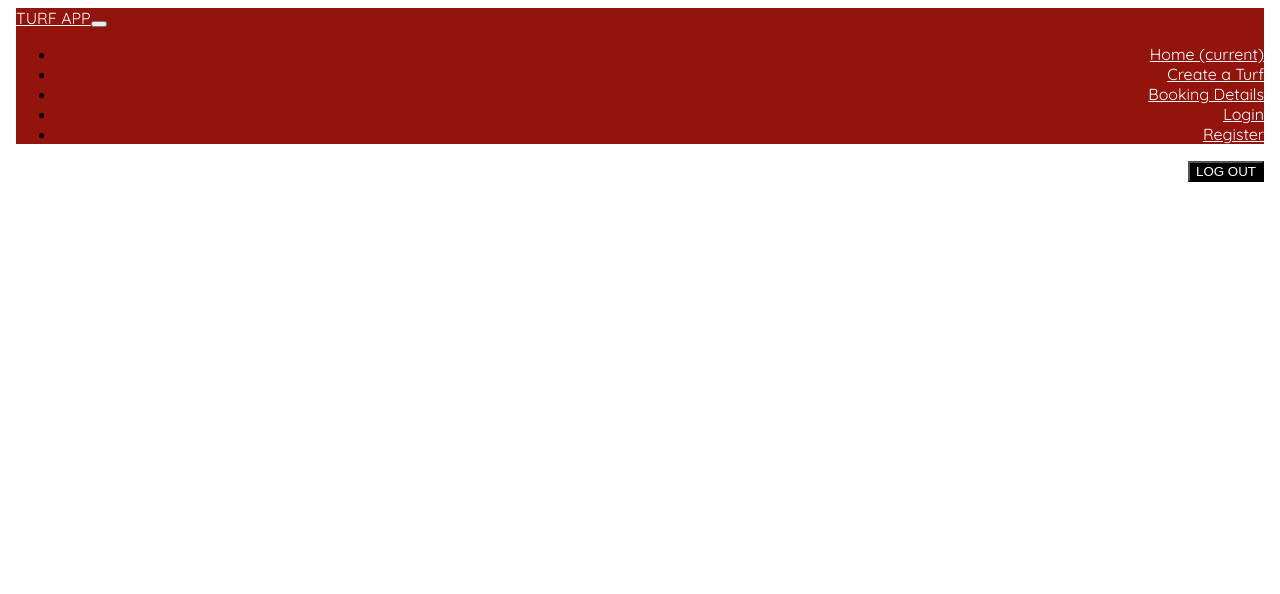
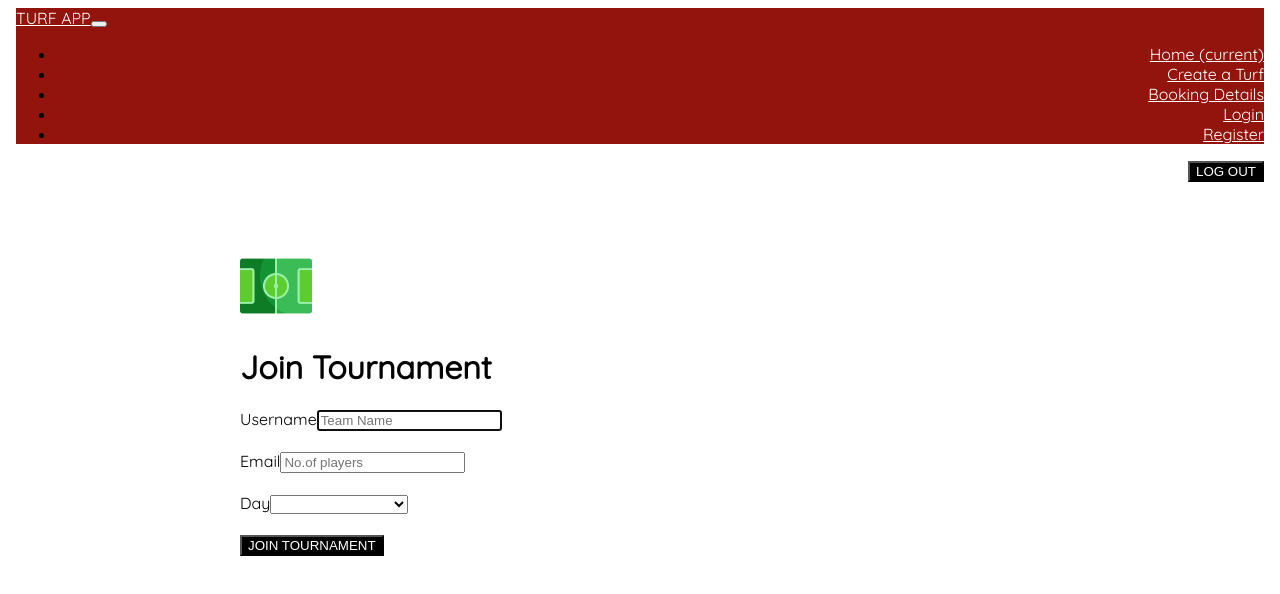
Before and after one commit to arondasamuel123/TurfApp, an Angular app: page /join-form/1 in a window 1280 px wide. Before the commit this address led to /. Shown: the top 594 px of the page. Built offline with nearby package versions, Linux system fonts and the light colour scheme.

Commit message:
Create turf functionality completed

```diff
--- a/src/app/app-routing.module.ts
+++ b/src/app/app-routing.module.ts
@@ -18,7 +18,7 @@ const routes: Routes = [
   {path: 'booking-form/:id', component: BookingFormComponent},
   {path: 'tourna-form/:id', component: TournaFormComponent},
   {path: 'schedule-form', component: ScheduleFormComponent},
-  {path: 'join-form', component: JoinFormComponent},
+  {path: 'join-form/:id', component: JoinFormComponent},
   {path: 'turf/:id', component: TurfDetailsComponent},
   {path: 'view/:id', component: BookingComponent}
 ];
--- a/src/app/app.module.ts
+++ b/src/app/app.module.ts
@@ -1,6 +1,6 @@
 import { BrowserModule } from '@angular/platform-browser';
 import { NgModule } from '@angular/core';
-import {FormsModule} from '@angular/forms';
+import {FormsModule, ReactiveFormsModule} from '@angular/forms';
 import { AppRoutingModule } from './app-routing.module';
 import { AppComponent } from './app.component';
 import { NavbarComponent } from './navbar/navbar.component';
@@ -39,7 +39,8 @@ import { BookingComponent } from './booking/booking.component';
     BrowserModule,
     AppRoutingModule,
     HttpClientModule,
-    FormsModule
+    FormsModule,
+    ReactiveFormsModule
   ],
   providers: [],
   bootstrap: [AppComponent]
--- a/src/app/join-form/join-form.component.html
+++ b/src/app/join-form/join-form.component.html
@@ -2,20 +2,20 @@
   <br>
   <br>
   <br>
-  <form class="form-signin" enctype="multipart/form-data">
+  <form  class="form-signin" [formGroup]="form" (ngSubmit)="joinForm()">
     <img class="marginauto" src="../../assets/images/stadium.png" alt="" width="72" height="72">
     <h1 class="h3 mb-3 font-weight-normal">Join Tournament</h1>
     <label for="inputEmail" class="sr-only">Username</label>
-    <input type="text" id="inputEmail" class="form-control" placeholder="Team Name" required="" autofocus="">
+    <input type="text"  id="inputEmail" class="form-control" placeholder="Team Name" formControlName="teamName" required="" autofocus="">
     <br>
     <br>
     <label for="inputEmail" class="sr-only">Email</label>
-    <input type="text" id="inputEmail" class="form-control" placeholder="No.of players" required="" autofocus="">
+    <input type="text"  id="inputEmail" class="form-control" placeholder="No.of players" formControlName="players"required="" autofocus="">
     <br>
     <br>
 
     <label for="inputEmail" class="sr-only">Day</label>
-    <select class="form-control">
+    <select class="form-control" formControlName="payment_method">
       <option>Payment method....</option>
       <option value="Mpesa">Mpesa</option>
       <option value="Cash">Cash at entry</option>
--- a/src/app/join-form/join-form.component.ts
+++ b/src/app/join-form/join-form.component.ts
@@ -1,4 +1,7 @@
 import { Component, OnInit } from '@angular/core';
+import { FormBuilder, FormGroup } from '@angular/forms';
+import { Router, ActivatedRoute } from '@angular/router';
+import {TurfBackendService} from '../turf-backend.service';
 
 @Component({
   selector: 'app-join-form',
@@ -6,9 +9,30 @@ import { Component, OnInit } from '@angular/core';
   styleUrls: ['./join-form.component.css']
 })
 export class JoinFormComponent implements OnInit {
+form: FormGroup;
+  constructor(private fb: FormBuilder, private endpoint: TurfBackendService,   private router: Router, private route: ActivatedRoute) {
+    this.form = this.fb.group({
+      teamName: [''],
+      players: [''],
+      payment_method: ['']
+    });
+  }
+joinForm() {
+  this.route.params.subscribe(params => {
+    const id = params.id;
+    this.endpoint.joinTournament(this.form.value, id).subscribe(
+      response => {
+        console.log(response);
+        alert('Successfully joined tournament');
+        this.router.navigate(['']);
+      },
+      error =>
+        console.log(error)
+      // console.log(this.form)
+    );
 
-  constructor() { }
-
+  });
+}
   ngOnInit() {
   }
 
--- a/src/app/turf-backend.service.ts
+++ b/src/app/turf-backend.service.ts
@@ -2,7 +2,9 @@ import { Injectable } from '@angular/core';
 import {HttpClient} from '@angular/common/http';
 import {environment} from './../environments/environment';
 import {AuthServiceService} from './auth-service.service';
-import { Time } from '@angular/common';
+
+import { Join } from './user';
+import { Observable, throwError } from 'rxjs';
 @Injectable({
   providedIn: 'root'
 })
@@ -10,9 +12,9 @@ export class TurfBackendService {
 
   constructor(private http: HttpClient, private auth: AuthServiceService) { }
 
-  createTurf(turfName: string, turfLocation: string, price: number) {
+  createTurf(turf_name: string, turf_location: string, price: number) {
     // tslint:disable-next-line: max-line-length
-    return this.http.post<any>(environment.baseUrl + 'api/v1/turf', {turfName, turfLocation, price}, {headers: {Authorization: `Bearer ${localStorage.getItem('token')}` }});
+    return this.http.post<any>(environment.baseUrl + 'api/v1/turf', {turf_name, turf_location, price}, {headers: {Authorization: `Bearer ${localStorage.getItem('token')}` }});
   }
   getTurfs() {
     return this.http.get<any>(environment.baseUrl + 'api/v1/turfs', {headers: {Authorization: `Bearer ${this.auth.getToken()}` }});
@@ -35,4 +37,8 @@ export class TurfBackendService {
   getTournaments() {
     return this.http.get<any>(environment.baseUrl + 'api/v1/tournaments', {headers: {Authorization: `Bearer ${this.auth.getToken()}` }});
   }
+  joinTournament(join: Join, id: number): Observable<any> {
+    // tslint:disable-next-line: max-line-length
+    return this.http.post<{token: string}>(environment.baseUrl + 'api/v1/join/' + id, {join}, {headers: {Authorization: `Bearer ${this.auth.getToken()} ` }});
+  }
 }
--- a/src/app/turf-form/turf-form.component.html
+++ b/src/app/turf-form/turf-form.component.html
@@ -16,11 +16,11 @@
         <form (ngSubmit)='create()' #turfForm='ngForm'>
           <div class="form-group">
             <label for="recipient-name" class="col-form-label">Turf Name:</label>
-            <input type="text" class="form-control" id="turf-name" name="turf_name" #name='ngModel' [(ngModel)]="newTurf.turfName">
+            <input type="text" class="form-control" id="turf-name" name="turf_name" #name='ngModel' [(ngModel)]="newTurf.turf_name">
           </div>
           <div class="form-group">
             <label for="recipient-name" class="col-form-label">Turf Location:</label>
-            <input type="text" class="form-control" id="turf-location" name="turf_location" #name='ngModel' [(ngModel)]="newTurf.turfLocation">
+            <input type="text" class="form-control" id="turf-location" name="turf_location" #name='ngModel' [(ngModel)]="newTurf.turf_location">
           </div>
           <div class="form-group">
             <label for="recipient-name" class="col-form-label">Price:</label>
--- a/src/app/turf-form/turf-form.component.ts
+++ b/src/app/turf-form/turf-form.component.ts
@@ -13,7 +13,7 @@ newTurf = new Turf('', '', 0);
   constructor(private endpoint: TurfBackendService, private router: Router) { }
 
   create() {
-    this.endpoint.createTurf(this.newTurf.turfName, this.newTurf.turfLocation, this.newTurf.price).subscribe(
+    this.endpoint.createTurf(this.newTurf.turf_name, this.newTurf.turf_location, this.newTurf.price).subscribe(
       response => {
         console.log(response);
         alert('Turf created successfully');
```
Also changed, not shown: src/app/user.ts (+6 -2 lines).
